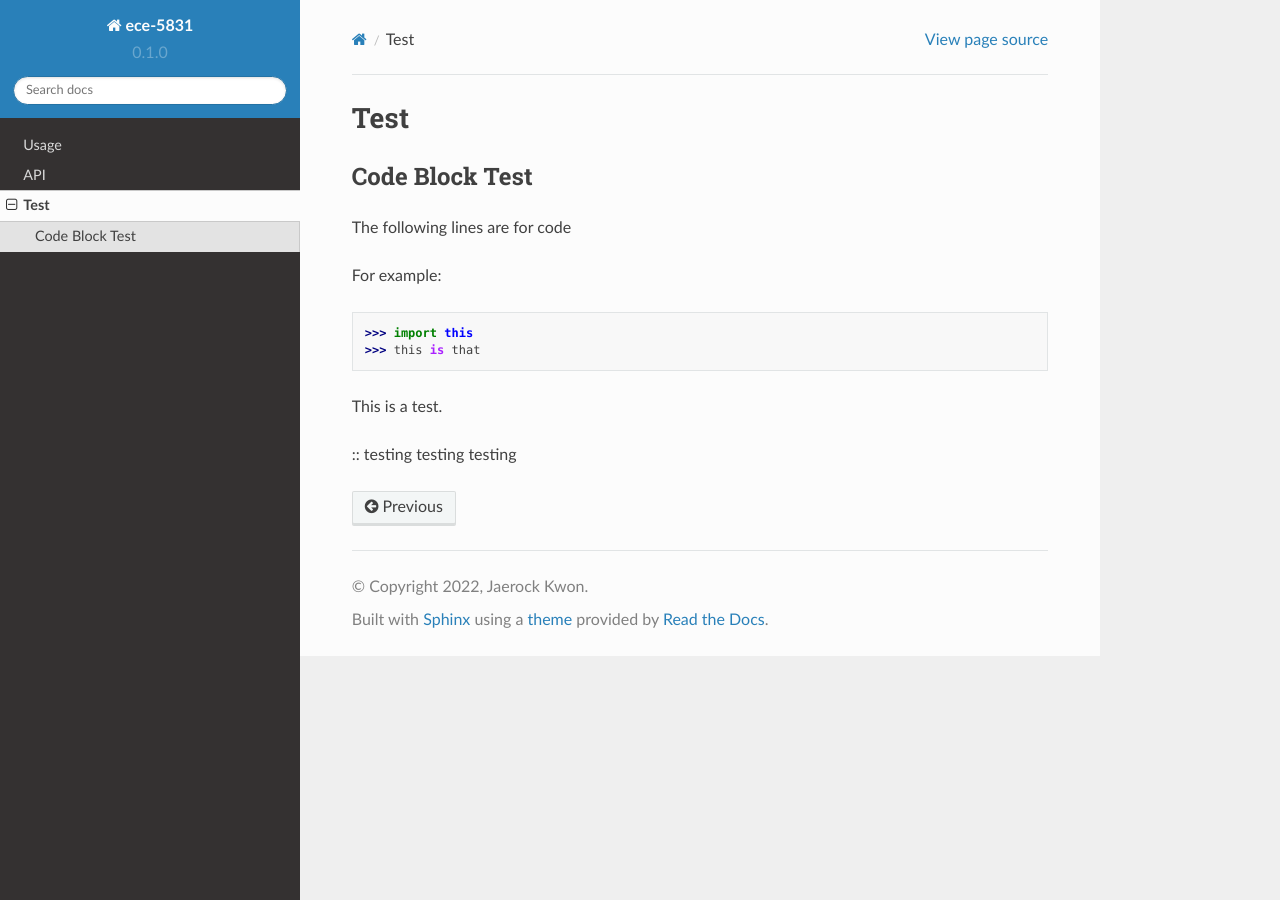
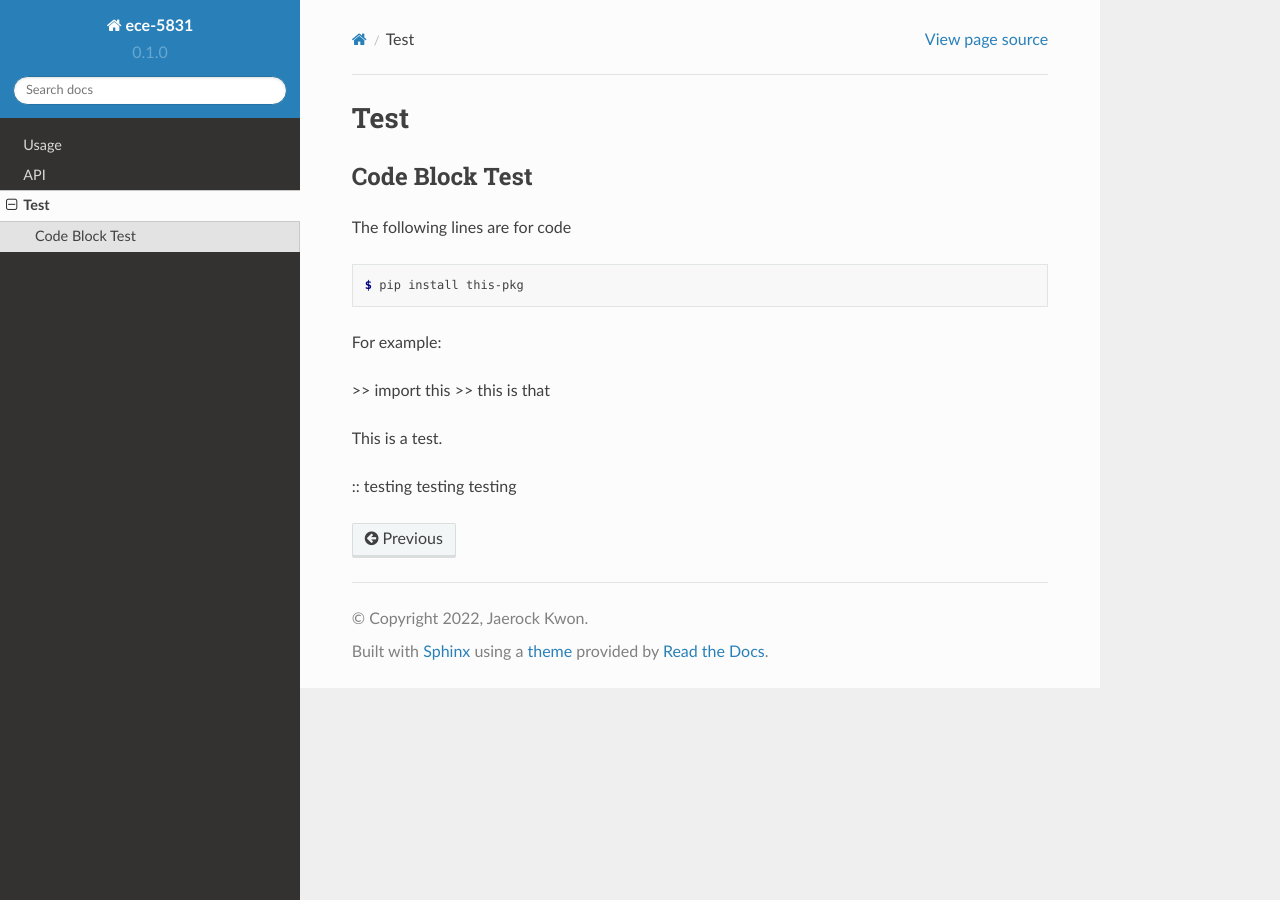
Before and after one commit to jrkwon/ece-5831, a Sphinx documentation site: the page built from docs/source/test.rst, in a window 1280 px wide. Built offline with Sphinx 7.4.7 and the Read the Docs theme 2.0.0, drawn with Linux system fonts in a browser that asks for light colours.

Commit message:
Update test.rst

```diff
--- a/docs/source/test.rst
+++ b/docs/source/test.rst
@@ -7,12 +7,13 @@ Code Block Test
 The following lines are for code
 
 .. code-block:: console
+
   $ pip install this-pkg
 
 For example:
 
->>> import this
->>> this is that
+>> import this
+>> this is that
 
 This is a test.
 
```
